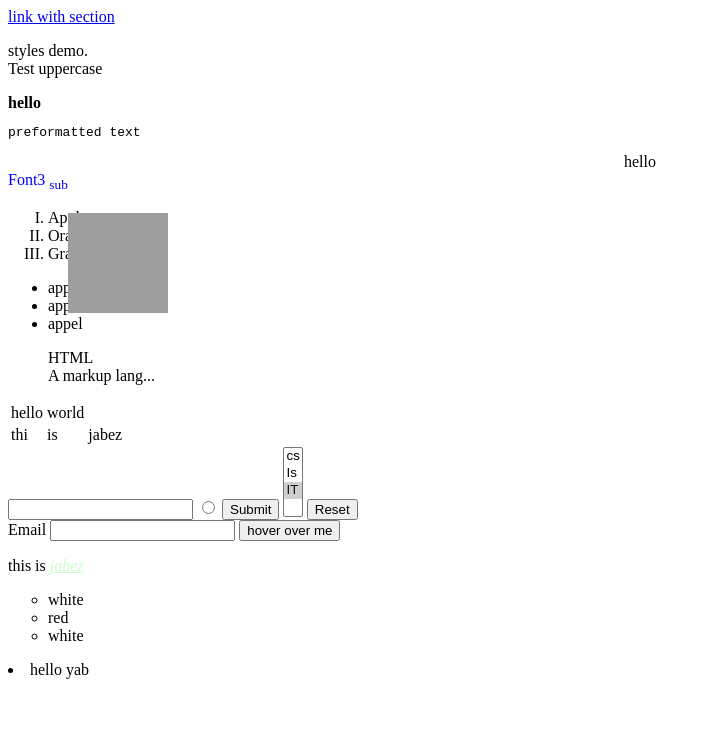
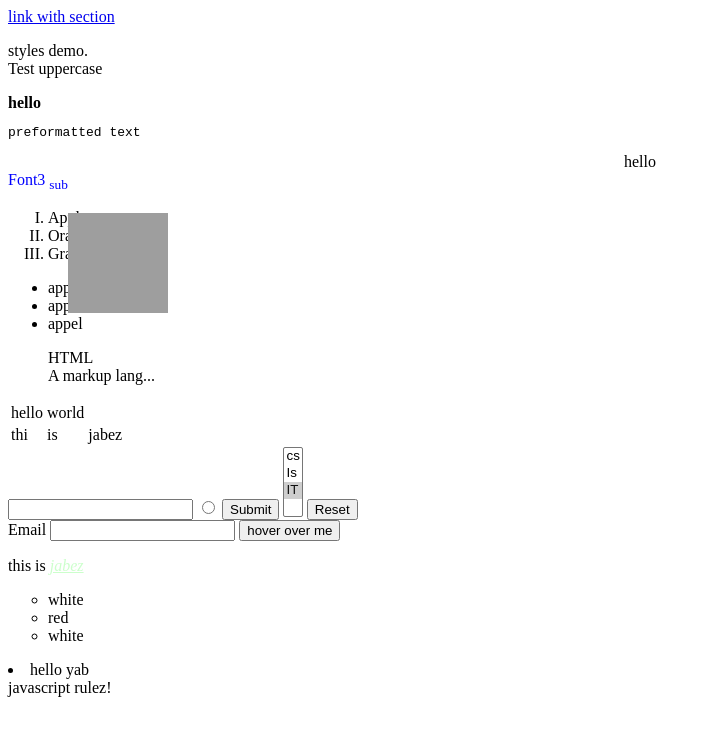
Before and after one commit to jabezinu/studyForExam0, a plain HTML site: page index.html in a window 1280 px wide. Shown: the whole page, without its empty margins (0-712 px from the left). Drawn offline with Linux system fonts and the light colour scheme; grey boxes are pictures that could not be loaded.

Commit message:
keep going

```diff
--- a/index.html
+++ b/index.html
@@ -72,5 +72,8 @@
         <li>white</li>
     </ul>
     <li>hello yab</li>
+    <script type="text/javascript">
+        document.write('javascript rulez!')
+    </script>
 </body>
 </html>
```
